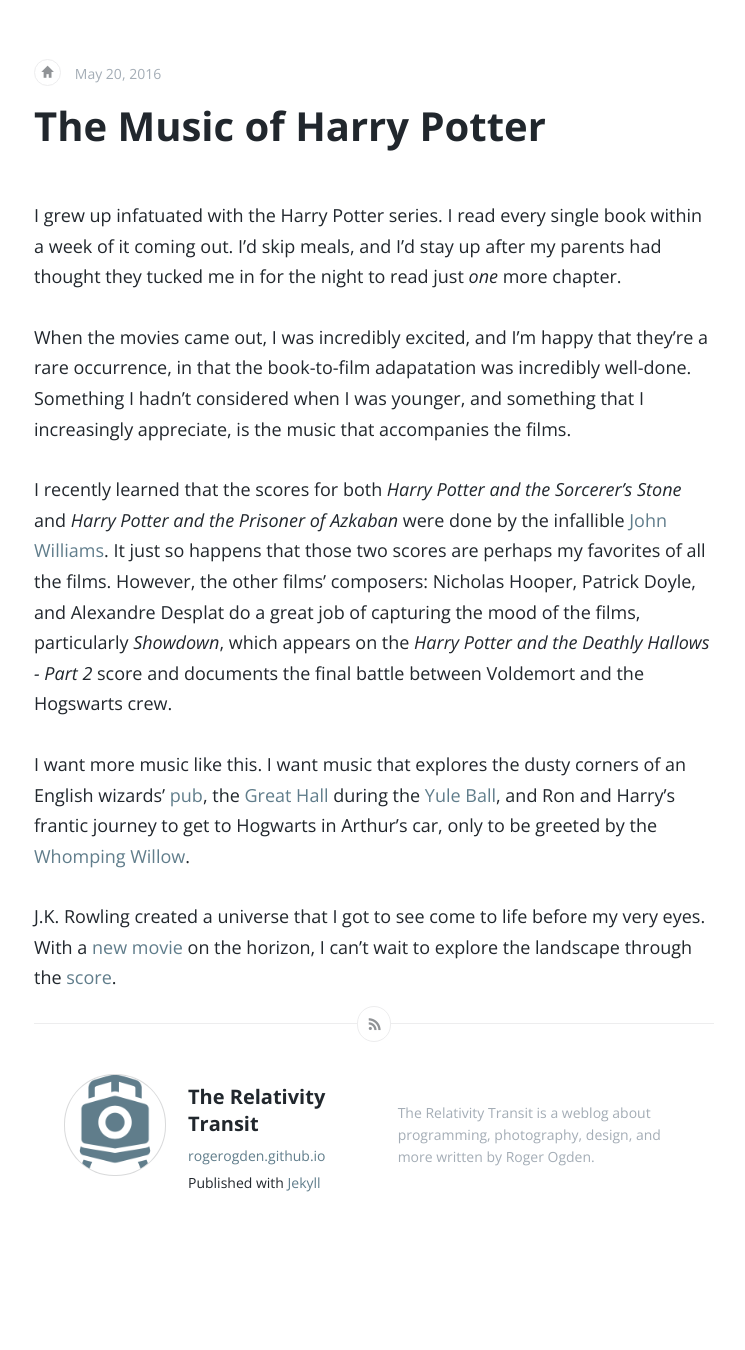
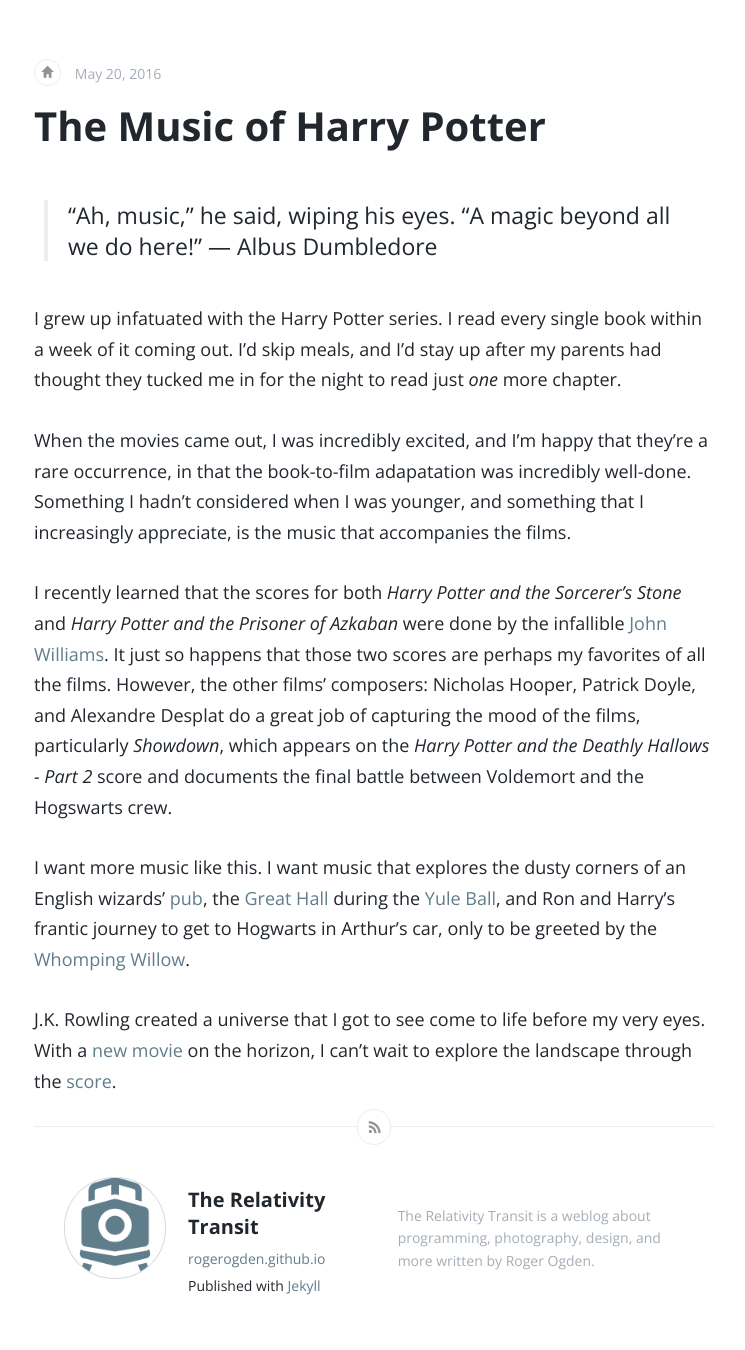
Before and after one commit to rogerogden/blog, a Jekyll site: the page built from _posts/2016-05-20-harrypotter-music.md, in a window 1280 px wide. Shown: the whole page, without its empty margins (266-1011 px from the left). Built offline with Jekyll 4.4.1, drawn with Linux system fonts in a browser that asks for light colours; comment, search, counter and statistics services are not loaded; before the commit the page ends 1246 px from its top, so only the background shows below that.

Commit message:
Update 2016-05-20-harrypotter-music.md

```diff
--- a/_posts/2016-05-20-harrypotter-music.md
+++ b/_posts/2016-05-20-harrypotter-music.md
@@ -5,8 +5,9 @@
 video: false
 ---
 
+>“Ah, music," he said, wiping his eyes. "A magic beyond all we do here!” &mdash; Albus Dumbledore
+
 I grew up infatuated with the Harry Potter series. I read every single book within a week of it coming out. I'd skip meals, and I'd stay up after my parents had thought they tucked me in for the night to read just _one_ more chapter.
-
 
 When the movies came out, I was incredibly excited, and I'm happy that they're a rare occurrence, in that the book-to-film adapatation was incredibly well-done. Something I hadn't considered when I was younger, and something that I increasingly appreciate, is the music that accompanies the films.
 
```
